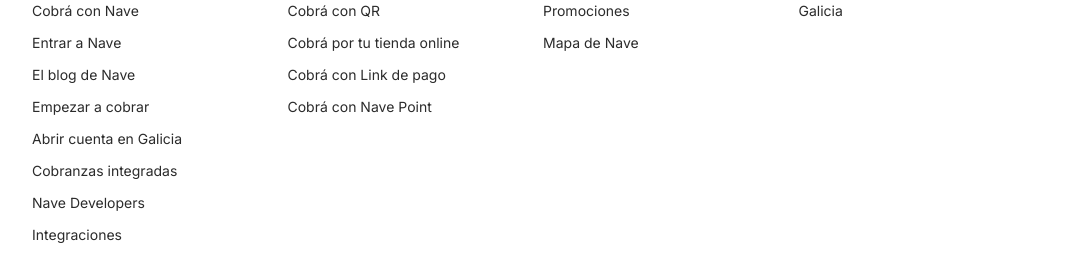
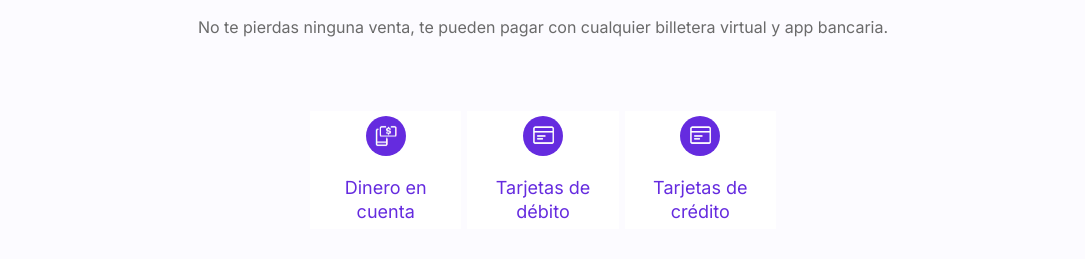
Before and after one commit to BSC3120/Examen-parcial, a plain HTML site: page index.html in a window 1280 px wide. Shown: the part 3443-3716 px from the top of the page, without its empty margins (97-1182 px from the left). Drawn offline with Linux system fonts and the light colour scheme.

```diff
--- a/index.html
+++ b/index.html
@@ -242,7 +242,38 @@
                 </div>
             </div>
 
+            <div class="space-c"></div>
 
+                    <h1 class="main-title">Aceptá todos los medios de pago</h1><br>
+                    <h4 class="main-subtitle1">No te pierdas ninguna venta, te pueden pagar con cualquier billetera virtual y app bancaria.</h4>
+                <div class="space-a"></div>
+
+                <div class="small-cards-block">
+
+                    <div class="small-card">
+                        <div class="icon-container-small">
+                            <img src="./images/Small-icon1.png" alt="Icono de billete, representa la acreditación de ventas" class="icon-image-small">
+                        </div><br>
+                        <h3>Dinero en cuenta</h3>
+                    </div>
+
+                    <div class="small-card">
+                        <div class="icon-container-small">
+                            <img src="./images/small-icon2.png" alt="Icono de gráfico de crecimiento, representa costos bajos" class="icon-image-small">
+                        </div><br>
+                        <h3>Tarjetas de débito</h3>
+                    </div>
+
+                    <div class="small-card">
+                        <div class="icon-container-small">
+                            <img src="./images/small-icon2.png" alt="Icono de rueda de engranaje, representa promociones personalizadas" class="icon-image-small">
+                        </div><br>
+                        <h3>Tarjetas de crédito</h3>
+                    </div>
+
+                </div>
+
+                <div class="space-c"></div>
 
         </div>
     </main>
--- a/styles.css
+++ b/styles.css
@@ -104,6 +104,14 @@ header {
     color: var(--color-neutral-700);
     margin-bottom: 40px;
     margin-top: 26px;
+}
+
+.main-subtitle1 {
+    text-align: center;
+    font-size: 16px;
+    color: var(--color-neutral-700);
+    margin:0px 0px 12px;
+    font-weight: 100;
 }
 
 /* Espaciadores */
@@ -831,8 +839,60 @@ header {
     cursor: pointer;
 }
 
+
+/*----------------------------------*/
+/* -------- 11. SMALL-CARDS --------*/
+/*----------------------------------*/
+
+.small-cards-block {
+    display: grid;
+    grid-template-columns: repeat(2, 1fr);
+    gap: 6px;
+    justify-content: center;
+    max-width: 486px;
+    margin: 0 auto;
+    padding: 0 10px;
+}
+
+.small-card {
+    display: flex;
+    flex-direction: column;
+    align-items: center;
+    background: var(--color-neutral-100);
+    padding: 5px 5px;
+    box-shadow: var(--shadow-soft);
+}
+
+.icon-container-small {
+    display: flex;
+    justify-content: center;
+    align-items: center;
+    width: 40px;
+    height: 40px;
+    background: var(--color-brand-primary);
+    border-radius: 50%;
+    flex-shrink: 0;
+}
+
+.icon-image-small {
+    width: 24px;
+    height: 24px;
+    fill: white;
+    color: white;
+}
+
+.small-card h3 {
+    font-size: 18px;
+    line-height: 1.5rem;
+    color: var(--color-brand-primary);
+    min-height: 22px;
+    text-align: center;
+    font-weight: 200;
+}
+
+
 /*------------------------------*/
-/* -------- 11. FOOTER -------- */
+/* -------- 12. FOOTER -------- */
 /*------------------------------*/
 
 /* Contenedor principal del footer */
@@ -955,7 +1015,7 @@ background-color: var(--color-neutral-100);
 }
 
 /*-------------------------------------------*/
-/* --- 12. ADAPTACIÓN RESPONSIVE (MEDIA) --- */
+/* --- 13. ADAPTACIÓN RESPONSIVE (MEDIA) --- */
 /*-------------------------------------------*/
 
 
@@ -1359,6 +1419,34 @@ background-color: var(--color-neutral-100);
 }
 
 /*-------------------------------*/
+/* -------- 551 PIXELES -------- */
+/*-------------------------------*/
+
+@media (min-width: 552px) {
+    .small-cards-block {
+        grid-template-columns: repeat(3, 1fr);
+    }
+}
+
+@media (max-width: 551px) {
+    .small-card:last-child {
+        grid-column: span 2;
+        max-width: 158px;
+        justify-self: center;
+    }
+
+    .small-card {
+        display: flex;
+        flex-direction: column;
+        align-items: center;
+        background: var(--color-neutral-100);
+        padding: 16px;
+        box-shadow: var(--shadow-soft);
+    }
+}
+
+
+/*-------------------------------*/
 /* -------- 480 PIXELES -------- */
 /*-------------------------------*/
 
```
Also changed, not shown: images/small-icon1.png (added), images/small-icon2.png (added).
